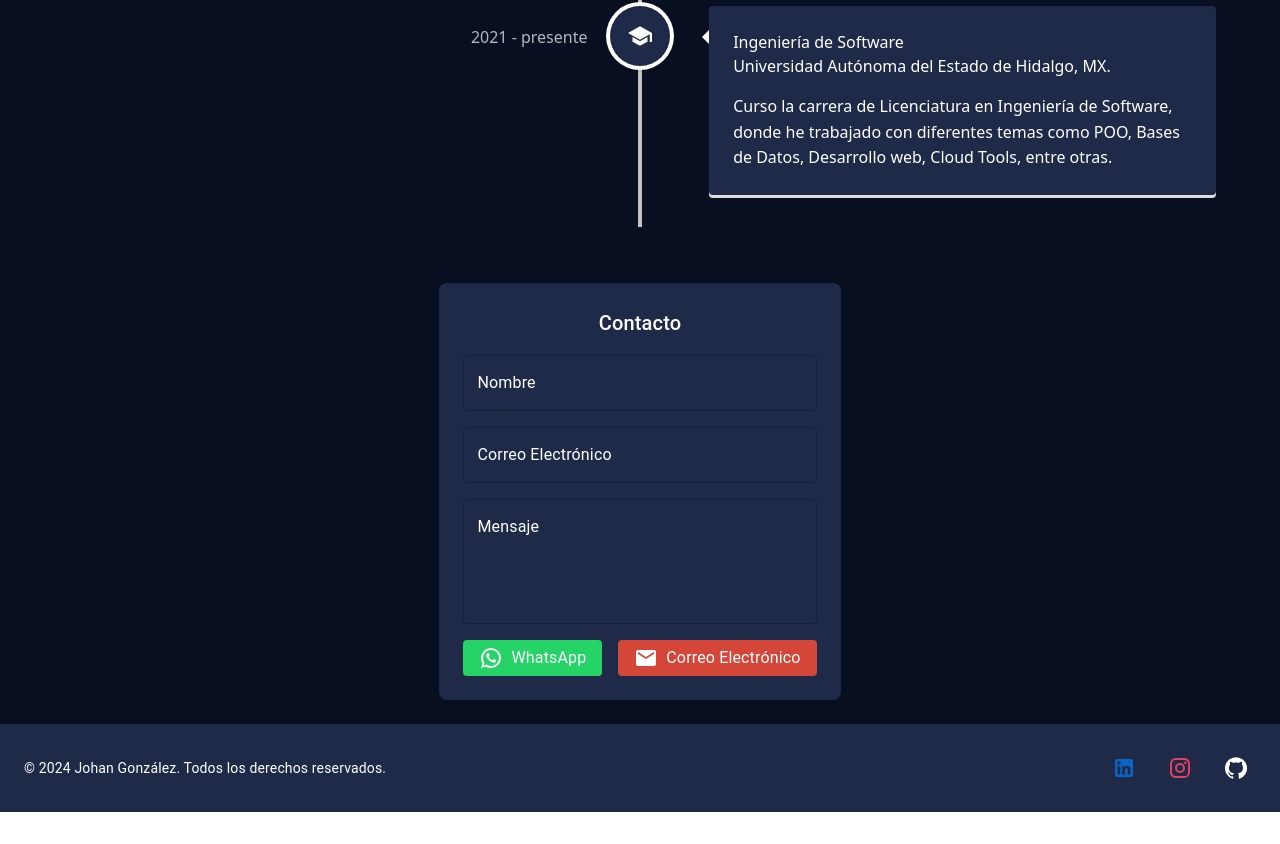
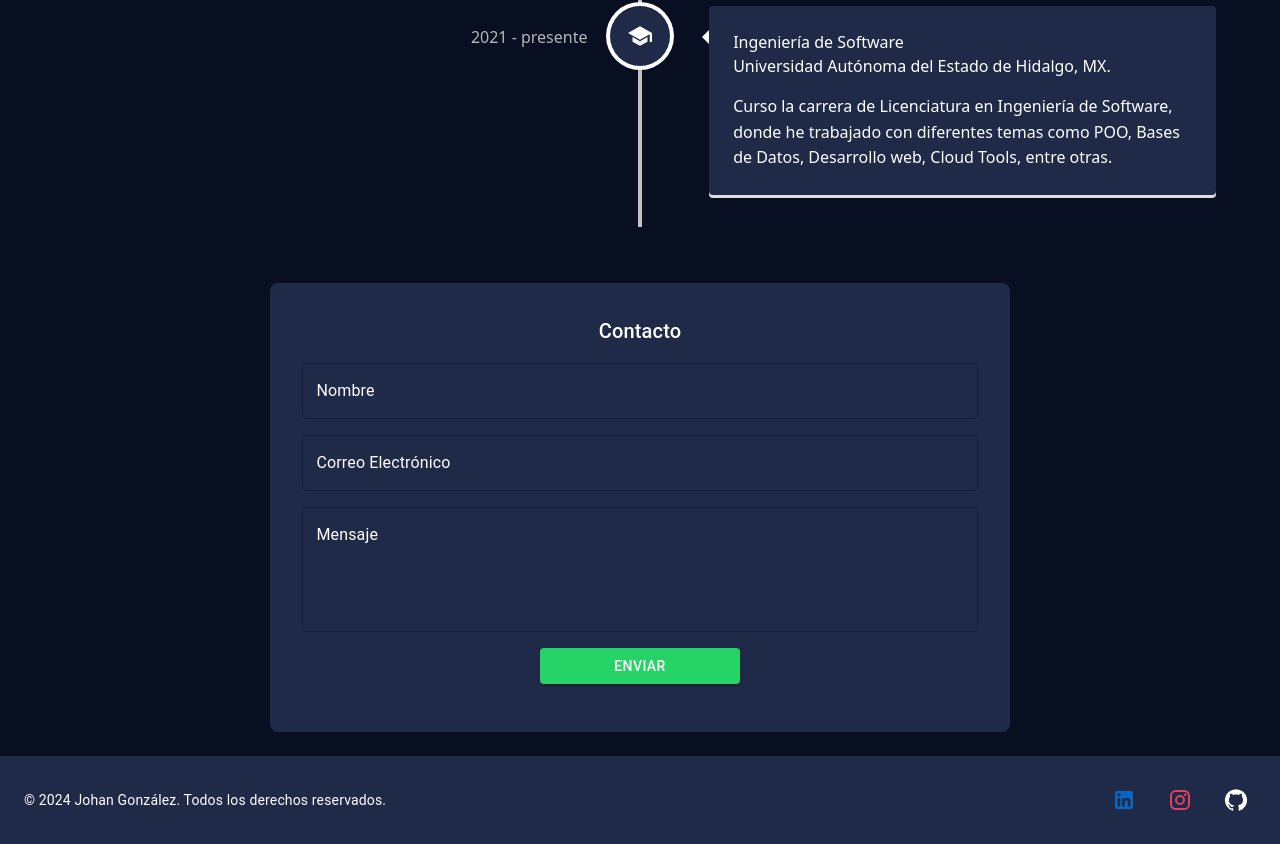
Before and after one commit to JohanDev112/port, a React (Vite) app: page / in a window 1280 px wide. Shown: the part 1509-2353 px from the top of the page. Before the commit the page ends 2321 px from the top, so only its background shows below. Built offline with nearby package versions, Linux system fonts and the light colour scheme.

Commit message:
chore: Update contact form with emailjs and react-toastify
The contact form has been updated to use the emailjs library for sending emails and the react-toastify library for displaying toast notifications. This improves the functionality and user experience of the contact form.

```diff
--- a/package.json
+++ b/package.json
@@ -14,9 +14,11 @@
     "@emotion/styled": "^11.13.0",
     "@mui/icons-material": "^5.16.6",
     "@mui/material": "^5.16.6",
+    "emailjs-com": "^3.2.0",
     "react": "^18.3.1",
     "react-dom": "^18.3.1",
     "react-icons": "^5.2.1",
+    "react-toastify": "^10.0.5",
     "react-vertical-timeline-component": "^3.6.0"
   },
   "devDependencies": {
--- a/src/components/Contact.jsx
+++ b/src/components/Contact.jsx
@@ -1,37 +1,50 @@
 import { useState } from "react";
-import { Box, IconButton, TextField, Stack, Typography, useMediaQuery, useTheme } from "@mui/material";
-import WhatsAppIcon from "@mui/icons-material/WhatsApp";
-import EmailIcon from "@mui/icons-material/Email";
+import { Box, TextField, Button, Stack, Typography } from "@mui/material";
+import emailjs from "emailjs-com";
+import { toast, ToastContainer } from "react-toastify";
+import "react-toastify/dist/ReactToastify.css";
 
 const Contact = () => {
   const [name, setName] = useState("");
   const [email, setEmail] = useState("");
   const [message, setMessage] = useState("");
-  const theme = useTheme();
-  const isMobile = useMediaQuery(theme.breakpoints.down('sm'));
 
-  const handleWhatsApp = () => {
-    const whatsappMessage = `Hola, soy ${name}. ${message}`;
-    window.open(
-      `https://wa.me/5543670010?text=${encodeURIComponent(whatsappMessage)}`,
-      "_blank"
-    );
+  const sendEmail = (e) => {
+    e.preventDefault();
+
+    if (!name || !email || !message) {
+      toast.error("Por favor, completa todos los campos antes de enviar.", {
+        position: "top-center",
+      });
+      return;
+    }
+
+    const templateParams = {
+      user_name: name,
+      user_email: email,
+      message: message,
     };
 
-  const handleEmail = () => {
-    const mailtoLink = `mailto:johangonzalez112@gmail.com?subject=Contacto&body=${encodeURIComponent(
-      `Hola, soy ${name}. ${message}`
-    )}`;
-    window.open(mailtoLink, "_blank");
-  };
-
-  const buttonStyles = {
-    width: isMobile ? '48px' : 'auto',
-    height: isMobile ? '48px' : 'auto',
-    minWidth: isMobile ? '48px' : '64px',
-    borderRadius: isMobile ? '50%' : '4px',
-    padding: isMobile ? '12px' : '6px 16px',
-    fontSize: isMobile ? '0.75rem' : '1rem', // Tamaño de fuente ajustado
+    emailjs
+      .send(
+        "service_hsr3kke",
+        "template_dhwhagm",
+        templateParams,
+        "nakCj7OnlVWVReTxp"
+      )
+      .then(() => {
+        toast.success("¡Correo enviado exitosamente!", {
+          position: "top-center",
+        });
+      })
+      .catch(() => {
+        toast.error(
+          "Hubo un error al enviar el correo. Por favor, verifica tu conexión e inténtalo de nuevo.",
+          {
+            position: "top-center",
+          }
+        );
+      });
   };
 
   return (
@@ -39,13 +52,15 @@ const Contact = () => {
       component="form"
       sx={{
         marginTop: 4,
-        padding: 3,
+        padding: 4,
         bgcolor: "#1F2A48",
         borderRadius: 2,
         color: "#FFFFFF",
-        maxWidth: { xs: "100%", sm: "80%" },
+        maxWidth: { xs: "90%", md: "70%", lg: "60%" },
+        width: "90%",
         marginX: "auto",
       }}
+      onSubmit={sendEmail}
     >
       <Typography variant="h6" marginBottom={2} textAlign="center">
         Contacto
@@ -128,54 +143,23 @@ const Contact = () => {
             },
           }}
         />
-
-        <Stack
-          direction="row"
-          spacing={2}
-          justifyContent="center"
-          marginTop={2}
-        >
-          <IconButton
-            onClick={handleWhatsApp}
+        <Button
+          type="submit"
+          variant="contained"
           sx={{
-              ...buttonStyles,
             bgcolor: "#25D366",
             color: "#FFFFFF",
             "&:hover": {
               bgcolor: "#1EBF57",
-                transform: "scale(1.05)",
-                transition: "transform 0.3s",
             },
+            maxWidth: { xs: "100%", sm: "200px" },
+            width: "100%",
+            alignSelf: "center",
           }}
         >
-            <WhatsAppIcon />
-            {!isMobile && (
-              <Typography sx={{ fontSize: buttonStyles.fontSize, ml: 1 }}>
-                WhatsApp
-              </Typography>
-            )}
-          </IconButton>
-          <IconButton
-            onClick={handleEmail}
-            sx={{
-              ...buttonStyles,
-              bgcolor: "#D44638",
-              color: "#FFFFFF",
-              "&:hover": {
-                bgcolor: "#C1351A",
-                transform: "scale(1.05)",
-                transition: "transform 0.3s",
-              },
-            }}
-          >
-            <EmailIcon />
-            {!isMobile && (
-              <Typography sx={{ fontSize: buttonStyles.fontSize, ml: 1 }}>
-                Correo Electrónico
-              </Typography>
-            )}
-          </IconButton>
-        </Stack>
+          Enviar
+        </Button>
+        <ToastContainer position="top-right" />
       </Stack>
     </Box>
   );
```
Also changed, not shown: 1 other file (tests, documents, lock files or other folders). Lines whose indentation alone changed are shown as unchanged.
